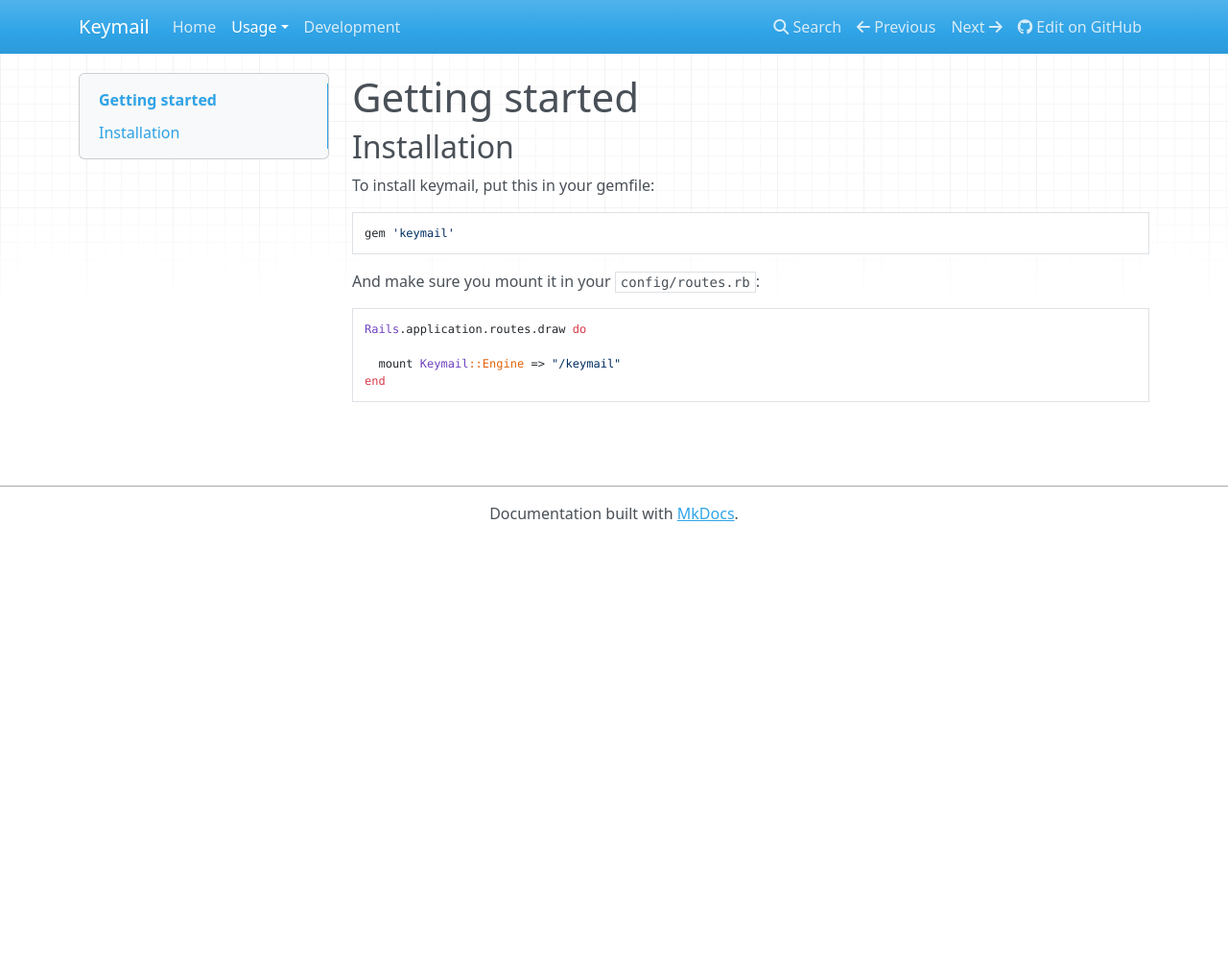
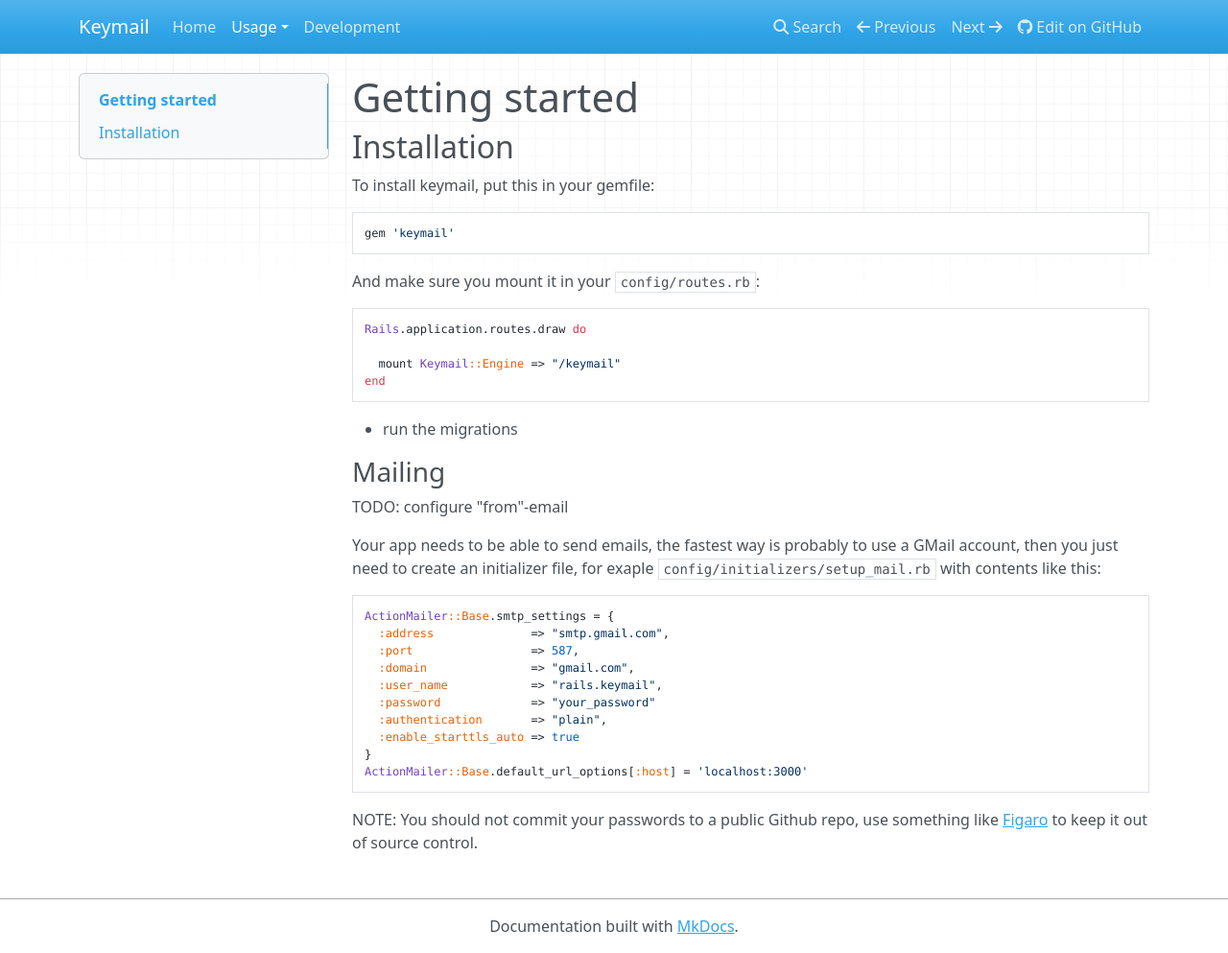
Before and after one commit to jsborjesson/keymail, an MkDocs documentation site: the page built from docs/usage/getting-started.md, in a window 1280 px wide and 993 px high. Shown: the whole window at 96% size. Built offline with MkDocs 1.6.1, drawn with Linux system fonts in a browser that asks for light colours; nearby versions of some CDN libraries; old or Windows-style settings are respelled for this version of MkDocs.

Commit message:
Email setup instructions

````diff
--- a/docs/usage/getting-started.md
+++ b/docs/usage/getting-started.md
@@ -16,3 +16,29 @@ Rails.application.routes.draw do
   mount Keymail::Engine => "/keymail"
 end
 ```
+
+- run the migrations
+
+### Mailing
+
+TODO: configure "from"-email
+
+Your app needs to be able to send emails, the fastest way is probably to use
+a GMail account, then you just need to create an initializer file, for exaple
+`config/initializers/setup_mail.rb` with contents like this:
+
+```ruby
+ActionMailer::Base.smtp_settings = {
+  :address              => "smtp.gmail.com",
+  :port                 => 587,
+  :domain               => "gmail.com",
+  :user_name            => "rails.keymail",
+  :password             => "your_password"
+  :authentication       => "plain",
+  :enable_starttls_auto => true
+}
+ActionMailer::Base.default_url_options[:host] = 'localhost:3000'
+```
+
+NOTE: You should not commit your passwords to a public Github repo, use something
+like [Figaro](https://github.com/laserlemon/figaro) to keep it out of source control.
````
